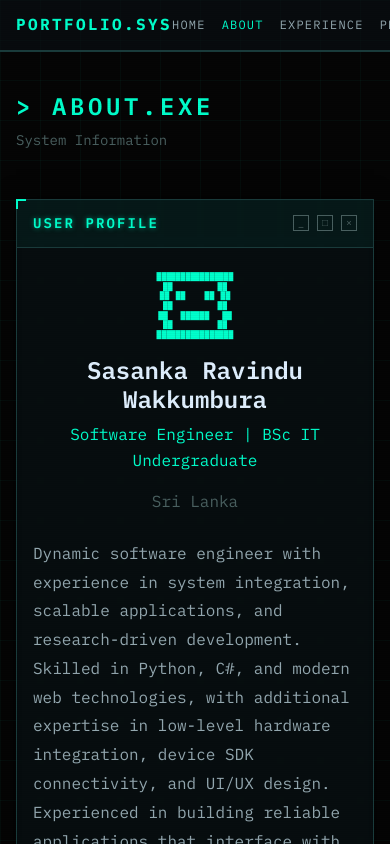
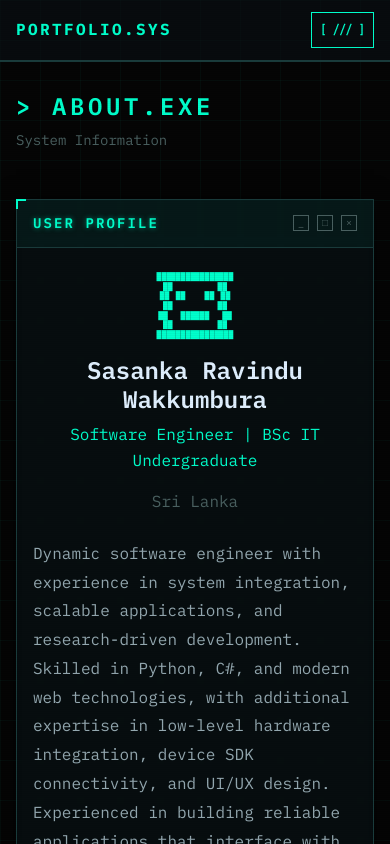
Before and after one commit to SasankaRW/portfolio, a Next.js app: page /about in a window 390 px wide. Shown: the top 844 px of the page. Built offline with nearby package versions, Linux system fonts and the light colour scheme.

Commit message:
mobile navbar fixed

```diff
--- a/src/app/globals.css
+++ b/src/app/globals.css
@@ -547,11 +547,79 @@ a:hover {
   color: var(--accent-primary);
   text-transform: uppercase;
   letter-spacing: 0.15em;
+  z-index: 1001;
+  /* Above mobile menu */
+  position: relative;
 }
 
 .nav-retro-links {
   display: flex;
   gap: 2rem;
+}
+
+.nav-retro-mobile-toggle {
+  display: none;
+  /* Hidden on desktop */
+  background: transparent;
+  border: 1px solid var(--accent-primary);
+  color: var(--accent-primary);
+  font-family: var(--font-terminal);
+  padding: 0.25rem 0.5rem;
+  cursor: pointer;
+  z-index: 1001;
+}
+
+.nav-retro-mobile-menu {
+  position: fixed;
+  top: 0;
+  left: 0;
+  right: 0;
+  background: var(--bg-section);
+  border-bottom: 2px solid var(--border-color);
+  padding: 4rem 2rem 2rem;
+  display: flex;
+  flex-direction: column;
+  gap: 1rem;
+  backdrop-filter: blur(10px);
+  animation: slideDown 0.3s ease-out;
+}
+
+@keyframes slideDown {
+  from {
+    transform: translateY(-100%);
+    opacity: 0;
+  }
+
+  to {
+    transform: translateY(0);
+    opacity: 1;
+  }
+}
+
+.nav-retro-mobile-link {
+  font-size: 1.25rem;
+  color: var(--text-secondary);
+  text-transform: uppercase;
+  letter-spacing: 0.1em;
+  padding: 0.5rem 0;
+  border-bottom: 1px solid rgba(255, 255, 255, 0.1);
+}
+
+.nav-retro-mobile-link:hover,
+.nav-retro-mobile-link.text-accent {
+  color: var(--accent-primary);
+  padding-left: 10px;
+}
+
+.nav-arrow {
+  display: inline-block;
+  opacity: 0;
+  transition: opacity 0.2s;
+}
+
+.nav-retro-mobile-link:hover .nav-arrow,
+.nav-retro-mobile-link.text-accent .nav-arrow {
+  opacity: 1;
 }
 
 .nav-retro-link {
@@ -896,7 +964,21 @@ a:hover {
   }
 
   .nav-retro-links {
-    gap: 1rem;
+    display: none;
+    /* Hide desktop links on mobile */
+  }
+
+  .nav-retro-mobile-toggle {
+    display: block;
+    /* Show mobile toggle */
+  }
+
+  .desktop-only {
+    display: none !important;
+  }
+
+  .mobile-only {
+    display: block !important;
   }
 
   .nav-retro-link {
@@ -1009,3 +1091,14 @@ a:hover {
 .main-content {
   padding-top: 60px;
 }
+
+/* Desktop/Mobile Utilities fallback */
+.mobile-only {
+  display: none;
+}
+
+@media (max-width: 768px) {
+  .mobile-only {
+    display: block;
+  }
+}
--- a/src/components/Navigation.tsx
+++ b/src/components/Navigation.tsx
@@ -1,5 +1,6 @@
 'use client';
 
+import { useState } from 'react';
 import Link from 'next/link';
 import { usePathname } from 'next/navigation';
 
@@ -15,14 +16,17 @@ const navLinks = [
 
 export default function Navigation() {
     const pathname = usePathname();
+    const [isOpen, setIsOpen] = useState(false);
 
     return (
         <nav className="nav-retro">
             <div className="nav-retro-inner">
-                <Link href="/" className="nav-retro-logo">
+                <Link href="/" className="nav-retro-logo" onClick={() => setIsOpen(false)}>
                     PORTFOLIO.SYS
                 </Link>
-                <div className="nav-retro-links">
+
+                {/* Desktop Menu */}
+                <div className="nav-retro-links desktop-only">
                     {navLinks.map((link) => (
                         <Link
                             key={link.href}
@@ -33,7 +37,31 @@ export default function Navigation() {
                         </Link>
                     ))}
                 </div>
+
+                {/* Mobile Toggle */}
+                <button
+                    className="nav-retro-mobile-toggle mobile-only"
+                    onClick={() => setIsOpen(!isOpen)}
+                >
+                    {isOpen ? '[ X ]' : '[ /// ]'}
+                </button>
             </div>
+
+            {/* Mobile Menu */}
+            {isOpen && (
+                <div className="nav-retro-mobile-menu">
+                    {navLinks.map((link) => (
+                        <Link
+                            key={link.href}
+                            href={link.href}
+                            className={`nav-retro-mobile-link ${pathname === link.href ? 'text-accent' : ''}`}
+                            onClick={() => setIsOpen(false)}
+                        >
+                            <span className="nav-arrow">&gt;</span> {link.label}
+                        </Link>
+                    ))}
+                </div>
+            )}
         </nav>
     );
 }
```
